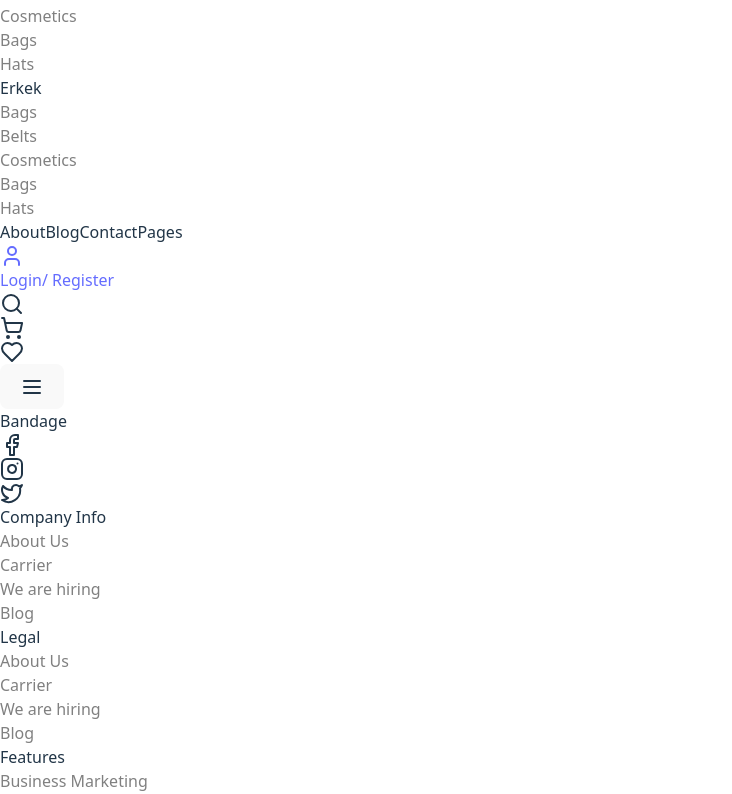
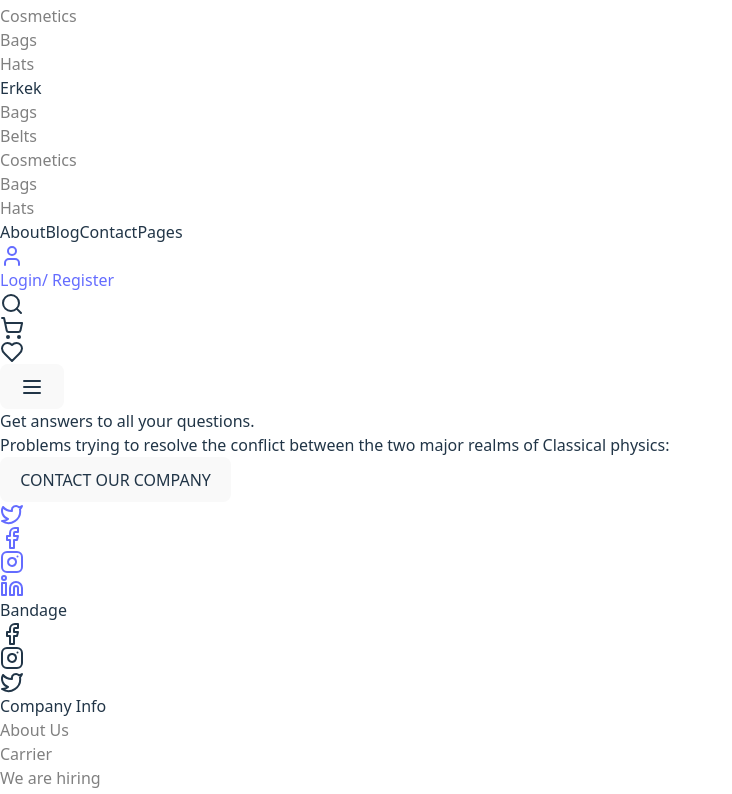
Before and after one commit to utkerdogan/e-commerce, a React (Vite) app in the folder utk-ecomm/: page /contact in a window 1280 px wide. Shown: the part 404-1198 px from the top of the page, without its empty margins (0-732 px from the left). Built offline with nearby package versions, Linux system fonts and the light colour scheme.

Commit message:
T05: Contact Page done. Fixes #8

```diff
--- a/utk-ecomm/src/App.jsx
+++ b/utk-ecomm/src/App.jsx
@@ -3,6 +3,7 @@ import './App.css'
 import { Home } from './pages/Home'
 import { Shop } from './pages/Shop'
 import { Layout } from './layout/Layout'
+import { Contact } from './pages/Contact'
 
 function App() {
 
@@ -13,6 +14,7 @@ function App() {
         <Switch>
           <Route exact path="/" component={Home} />
           <Route path="/shop" component={Shop} />
+          <Route path="/contact" component={Contact} />
         </Switch>
       </Layout>
     </Router>
--- a/utk-ecomm/src/components/Header.jsx
+++ b/utk-ecomm/src/components/Header.jsx
@@ -64,7 +64,7 @@ export function Header() {
                     </div>
                     <span href="#">About</span>
                     <span href="#">Blog</span>
-                    <span href="#">Contact</span>
+                    <span className="cursor-pointer" onClick={() => history.push("/contact")}>Contact</span>
                     <span href="#">Pages</span>
                 </nav>
 
--- /dev/null
+++ b/utk-ecomm/src/pages/Contact.jsx
@@ -0,0 +1,24 @@
+import React from "react";
+import { Facebook, Instagram, Linkedin, Twitter } from "lucide-react";
+
+export function Contact() {
+    return (
+            <div className="text-center px-4 h-screen flex flex-col items-center justify-center bg-white">
+                <h2 className="text-3xl md:text-4xl font-bold mb-4 text-gray-900">
+                    Get answers to all your questions.
+                </h2>
+                <p className="text-gray-600 mb-6 max-w-xl mx-auto">
+                    Problems trying to resolve the conflict between the two major realms of Classical physics:
+                </p>
+                <button className="bg-blue-500 text-white font-semibold py-2 px-6 rounded hover:bg-blue-600 transition">
+                    CONTACT OUR COMPANY
+                </button>
+                <div className="flex justify-center gap-6 mt-6 text-2xl text-gray-700">
+                    <a href="#"><Twitter /></a>
+                    <a href="#"><Facebook /></a>
+                    <a href="#"><Instagram /></a>
+                    <a href="#"><Linkedin /></a>
+                </div>
+            </div>
+    );
+}
```
